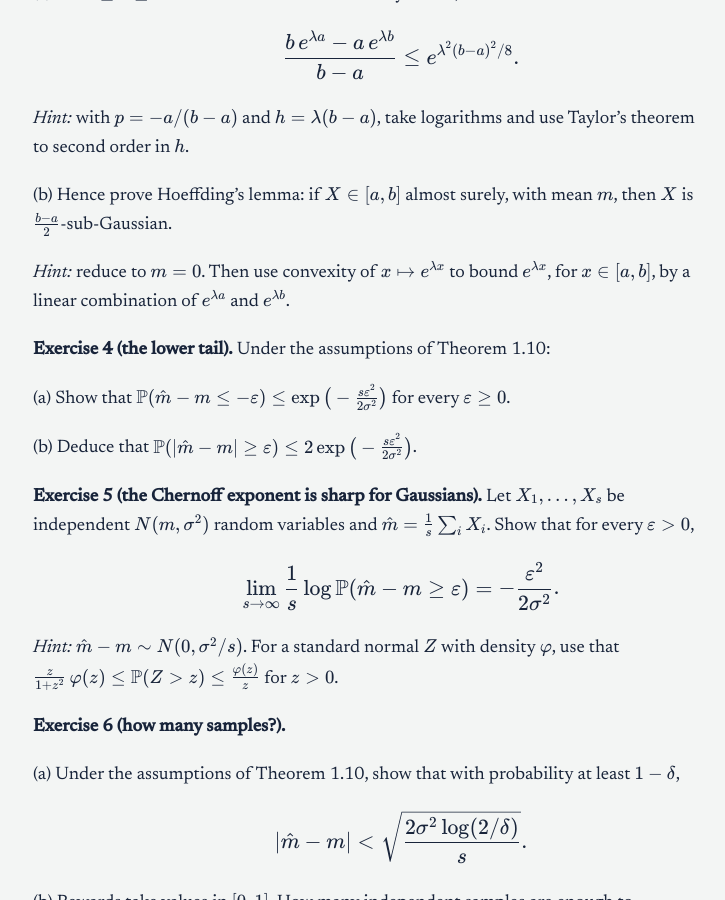
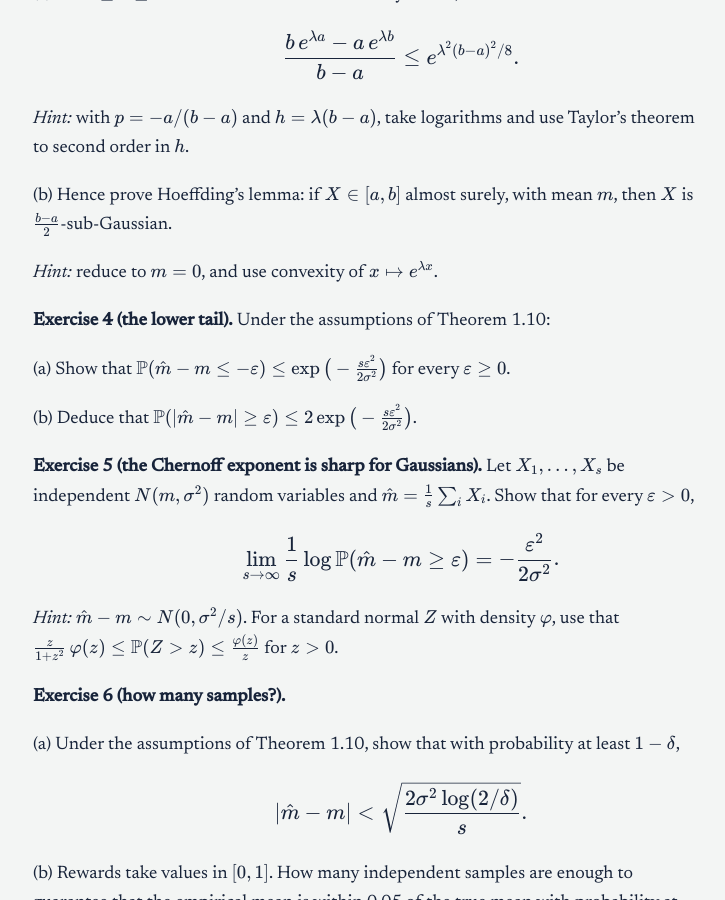
Before and after one commit to iyertejas/iyertejas.github.io, a Jekyll site: the page built from course-rl-2026-sheet-1.md, in a window 1280 px wide and 900 px high, scrolled down 999 px. Shown: the whole window, without its empty margins (127-852 px from the left). Built offline with Jekyll 4.4.1, drawn with Linux system fonts in a browser that asks for light colours.

Commit message:
RL course: shorter hint for Exercise 3(b)

```diff
--- a/course-rl-2026-sheet-1.md
+++ b/course-rl-2026-sheet-1.md
@@ -46,7 +46,7 @@ $$
 
 (b) Hence prove Hoeffding's lemma: if $$X \in [a, b]$$ almost surely, with mean $$m$$, then $$X$$ is $$\frac{b-a}{2}$$-sub-Gaussian.
 
-*Hint:* reduce to $$m = 0$$. Then use convexity of $$x \mapsto e^{\lambda x}$$ to bound $$e^{\lambda x}$$, for $$x \in [a, b]$$, by a linear combination of $$e^{\lambda a}$$ and $$e^{\lambda b}$$.
+*Hint:* reduce to $$m = 0$$, and use convexity of $$x \mapsto e^{\lambda x}$$.
 
 **Exercise 4 (the lower tail).** Under the assumptions of Theorem 1.10:
 
```
